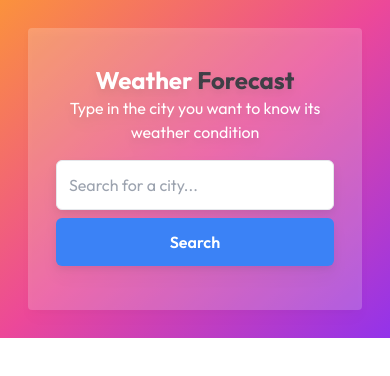
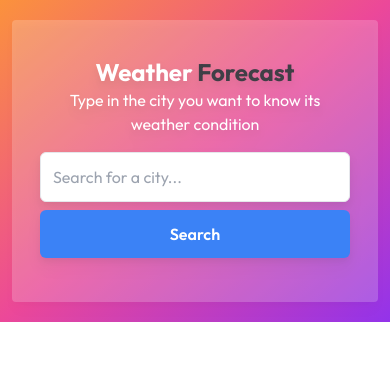
Before and after one commit to iseoluwapeter/weather-app, a React (Vite) app: page / in a window 390 px wide. Shown: the top 376 px of the page. Built offline with nearby package versions, Linux system fonts and the light colour scheme.

Commit message:
adjustments

```diff
--- a/src/components/Weather.tsx
+++ b/src/components/Weather.tsx
@@ -66,8 +66,8 @@ const Weather = (): JSX.Element => {
     }
   };
   return (
-    <div className="flex justify-center items-center md:h-screen  bg-gradient-to-br  from-orange-400 via-pink-500 to-purple-600 p-7">
-      <div className="w-full py-9 px-7 mx- md:max-w-[500px]   flex flex-col items-center md:px-10 lg:py-20 lg:px-14   bg-white bg-opacity-20 backdrop-blur-ls  rounded drop-shadow-lg text-zinc-700 text-center ">
+    <div className="flex justify-center items-center  overflow-y-hidden md:h-screen  bg-gradient-to-br  from-orange-400 via-pink-500 to-purple-600 p-3">
+      <div className="w-full py-9 px-7 mx- md:max-w-[500px] my-2  flex flex-col items-center md:px-10 lg:py-20 lg:px-14   bg-white bg-opacity-20 backdrop-blur-ls  rounded drop-shadow-lg text-zinc-700 text-center ">
         <h1 className="text-2xl font-bold">
           <span className="text-white">Weather</span> Forecast
         </h1>
--- a/src/index.css
+++ b/src/index.css
@@ -6,4 +6,5 @@
 
 * {
     font-family: Outfit;
+
 }
```
